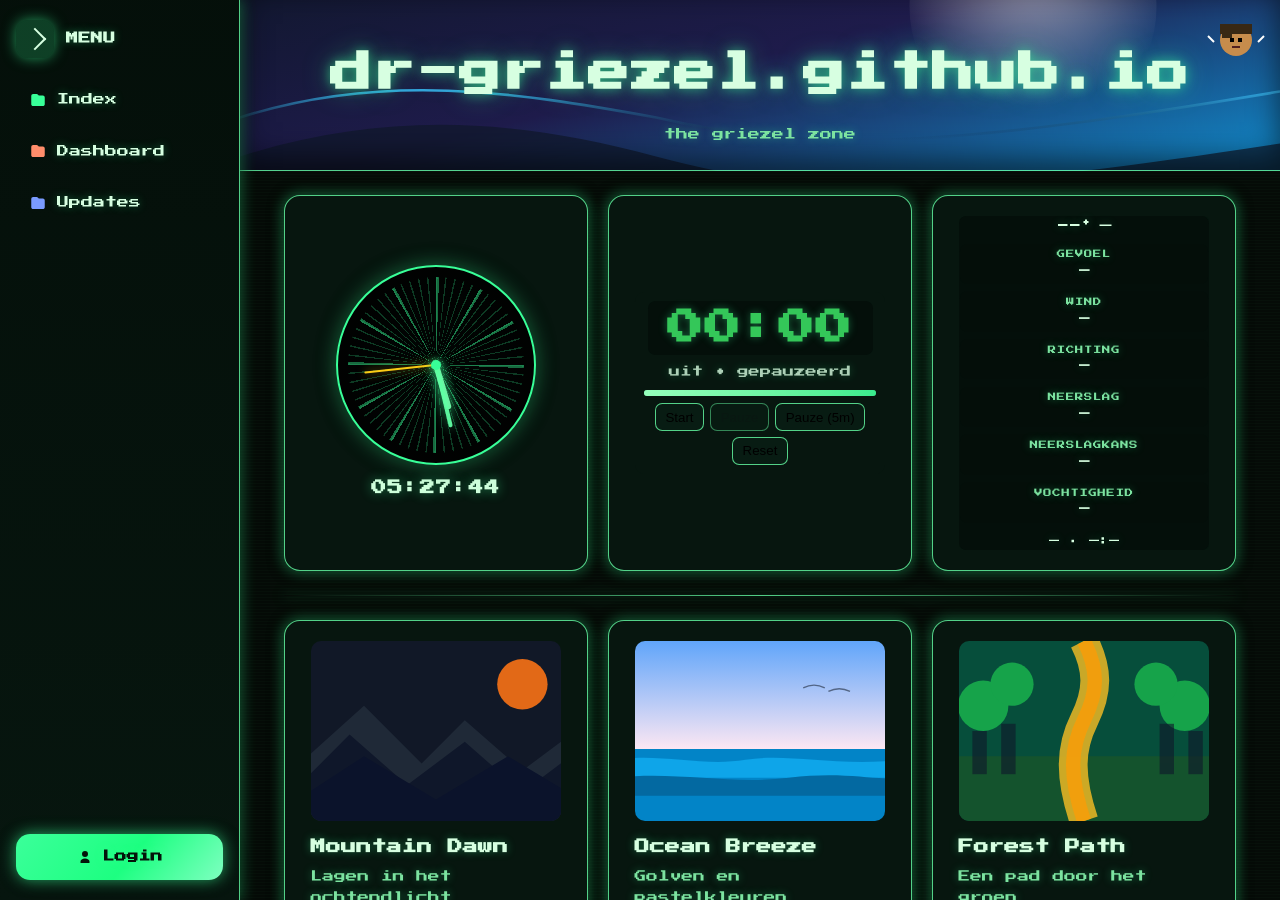
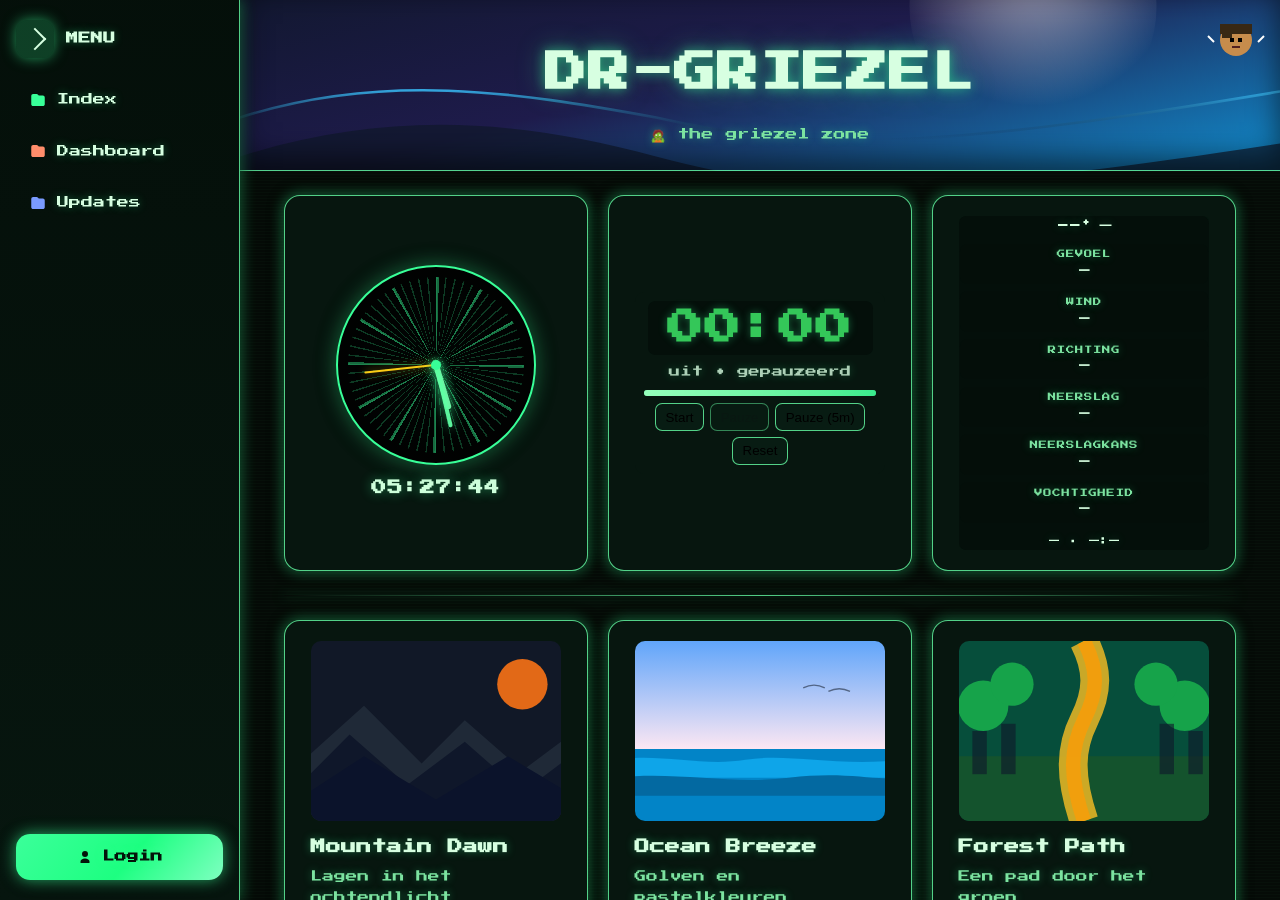
Before and after one commit to DR-GRIEZEL/dr-griezel.github.io, a Jekyll site: the page built from html/index.html, in a window 1280 px wide and 900 px high. Built offline with Jekyll 4.4.1, drawn with Linux system fonts in a browser that asks for light colours.

Commit message:
Update _config.yml

```diff
--- a/_config.yml
+++ b/_config.yml
@@ -1,4 +1,4 @@
 url: "https://dr-griezel.github.io"
 baseurl: ""
-title: "dr-griezel.github.io"
-subtitle: "the griezel zone"
+title: "DR-GRIEZEL"
+subtitle: "🧟 the griezel zone"
```
